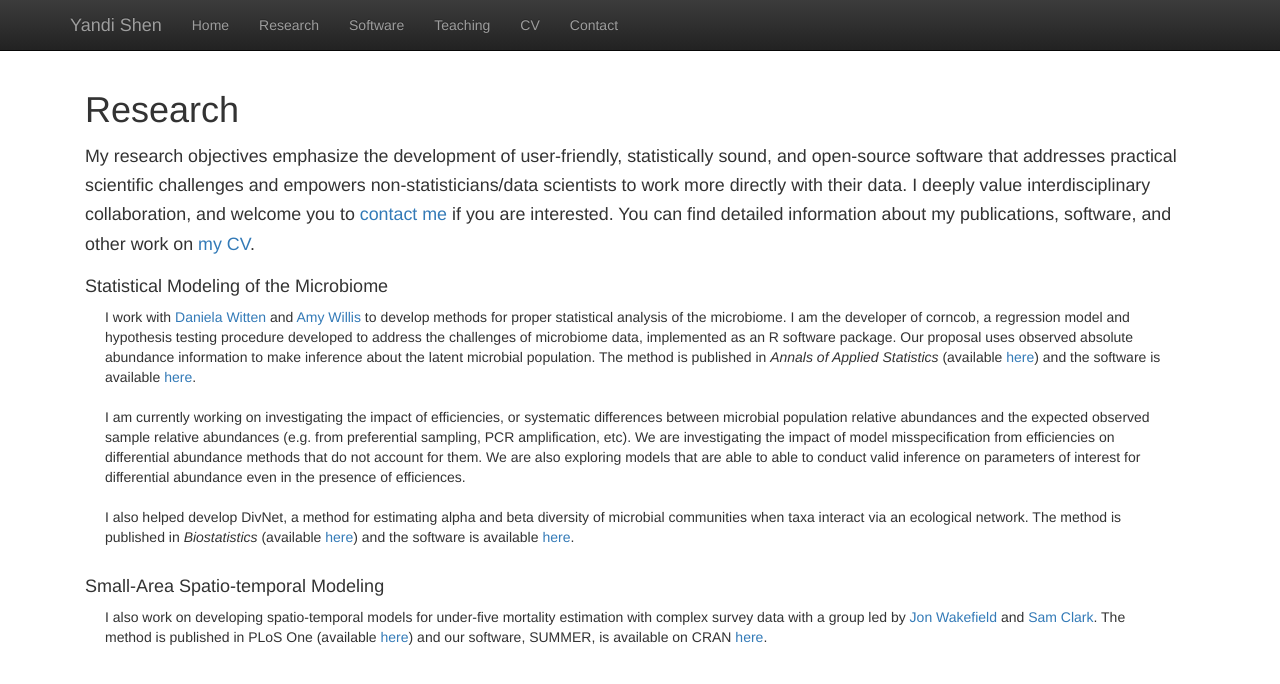
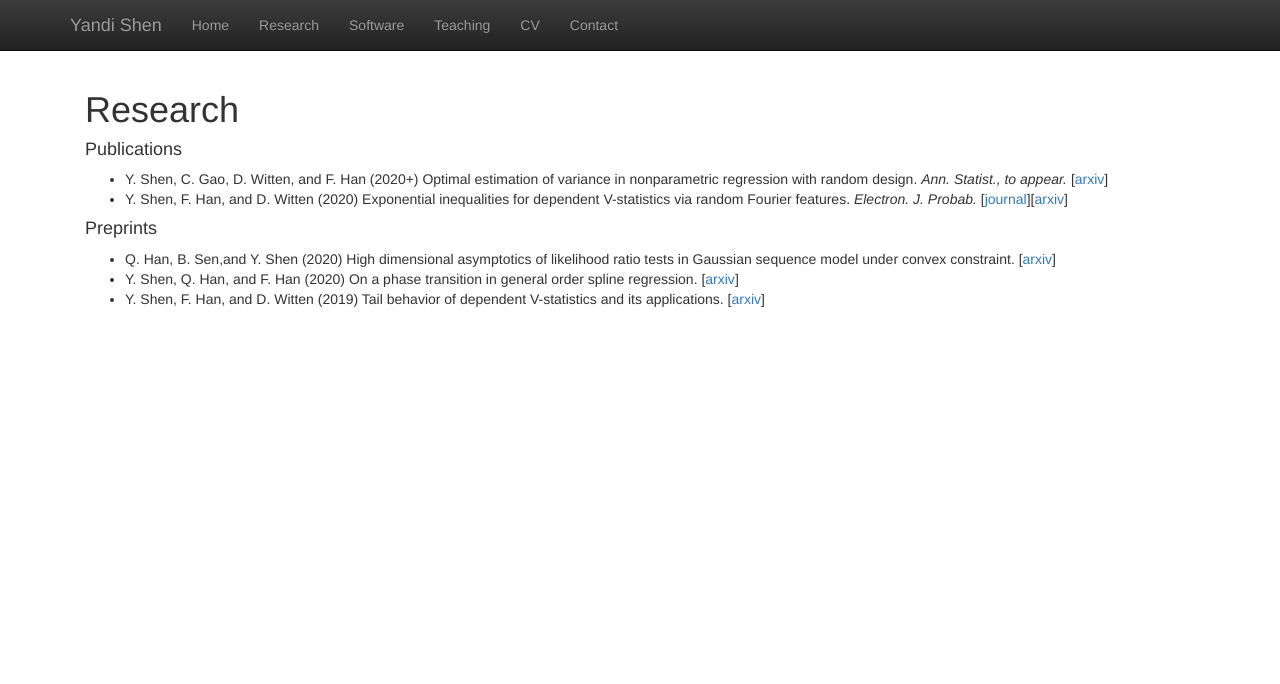
Before and after one commit to SayidShen/SayidShen.github.io, a Jekyll site: the page built from research.html, in a window 1280 px wide. Shown: the top 684 px of the page. Built offline with Jekyll 4.4.1, drawn with Linux system fonts in a browser that asks for light colours; nearby versions of some CDN libraries; library files that are not in the unit come from our copies.

Commit message:
change research html

```diff
--- a/research.html
+++ b/research.html
@@ -5,35 +5,29 @@ title:  'Research'
 
 <h1 style="margin-top:0;">Research</h1>
 
-  <p class = "lead"><small>My research objectives emphasize the development of user-friendly, statistically sound, and open-source software that addresses practical scientific challenges and empowers non-statisticians/data scientists to work more directly with their data.
-    I deeply value interdisciplinary collaboration, and welcome you to <a class = "active" href="contact.html">contact me</a> if you are interested.
-    You can find detailed information about my publications, software, and other work on <a class="active" href="cv.html">my CV</a>.</small></p>
 
-<h4 style="margin-top:0">Statistical Modeling of the Microbiome</h4>
+<h4 style="margin-top:0">Publications</h4>
 <p class="content" style="padding:0px;margin:0px 20px 0px;">
-  I work with <a href = "https://faculty.washington.edu/dwitten/">Daniela Witten</a> and
-    <a href = "https://faculty.washington.edu/adwillis/">Amy Willis</a> to develop methods for proper statistical analysis of the microbiome.
-  I am the developer of corncob, a regression model and hypothesis testing procedure developed
-  to address the challenges of microbiome data, implemented as an R software package.
-   Our proposal uses observed absolute abundance information to
-  make inference about the latent microbial population.
-   The method is published in <i>Annals of Applied Statistics</i>
-  (available <a href = "https://projecteuclid.org/euclid.aoas/1587002666">here</a>) and the software is available
-  <a href = "https://github.com/bryandmartin/corncob">here</a>.
-  <br/><br/>
-  I am currently working on investigating the impact of efficiencies, or systematic differences between microbial population relative abundances and the expected observed sample relative abundances (e.g. from preferential sampling, PCR amplification, etc).
-  We are investigating the impact of model misspecification from efficiencies on differential abundance methods that do not account for them.
-  We are also exploring models that are able to able to conduct valid inference on parameters of interest for differential abundance even in the presence of efficiences.
-  <br/><br/>
-  I also helped develop DivNet,
-  a method for estimating alpha and beta diversity of microbial communities when taxa interact via an ecological network.
-  The method is published in <i>Biostatistics</i> (available <a href = "https://academic.oup.com/biostatistics/advance-article/doi/10.1093/biostatistics/kxaa015/5841114">here</a>) and
-  the software is available <a href = "https://github.com/adw96/DivNet">here</a>.
+
+  <ul>
+    <li>Y. Shen, C. Gao, D. Witten, and F. Han (2020+) Optimal estimation of variance in nonparametric regression with random design.
+        <i> Ann. Statist., to appear.</i> [<a href = "https://arxiv.org/abs/1902.10822">arxiv</a>]
+    </li>
+    <li>Y. Shen, F. Han, and D. Witten (2020) Exponential inequalities for dependent V-statistics via random Fourier features.
+        <i> Electron. J. Probab.</i> [<a href = "https://projecteuclid.org/euclid.ejp/1580267007">journal</a>][<a href = "https://arxiv.org/abs/2001.01297">arxiv</a>]
+    </li>
+  </ul>
 </p>
-<br/>
-<h4>Small-Area Spatio-temporal Modeling</h4>
+
+<h4 style="margin-top:0">Preprints</h4>
 <p class="content" style="padding:0px;margin:0px 20px 0px;">
-  I also work on developing spatio-temporal models for under-five mortality estimation with complex survey data
-  with a group led by  <a href = "https://faculty.washington.edu/jonno/">Jon Wakefield</a> and
-  <a href = "https://sociology.osu.edu/people/clark.2962">Sam Clark</a>. The method is published in PLoS One (available <a href = "https://journals.plos.org/plosone/article?id=10.1371/journal.pone.0210645">here</a>) and our software, SUMMER, is available on CRAN <a href = "https://CRAN.R-project.org/package=SUMMER">here</a>.
+
+  <ul>
+    <li>Q. Han, B. Sen,and Y. Shen (2020) High dimensional asymptotics of likelihood ratio tests in Gaussian sequence model under convex constraint. [<a href = "https://arxiv.org/abs/2010.03145">arxiv</a>]
+    </li>
+    <li>Y. Shen, Q. Han, and F. Han (2020) On a phase transition in general order spline regression. [<a href = "https://arxiv.org/abs/2004.10922">arxiv</a>]
+    </li>
+    <li>Y. Shen, F. Han, and D. Witten (2019) Tail behavior of dependent V-statistics and its applications. [<a href = "https://arxiv.org/abs/1902.02761">arxiv</a>]
+    </li>
+  </ul>
 </p>
```
